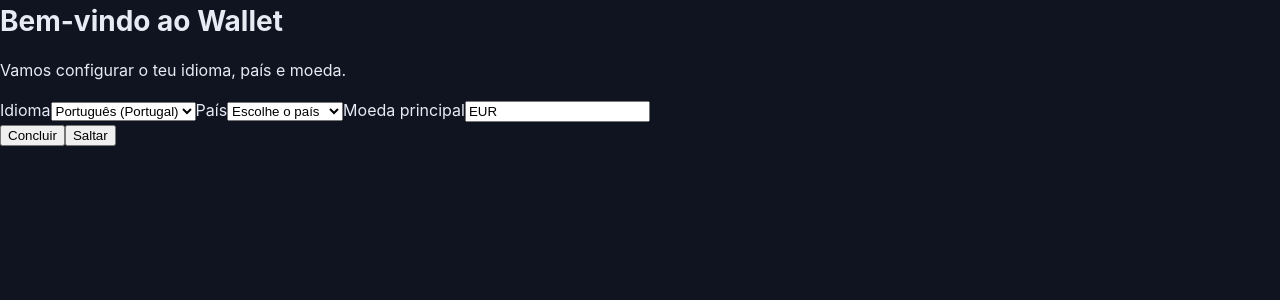
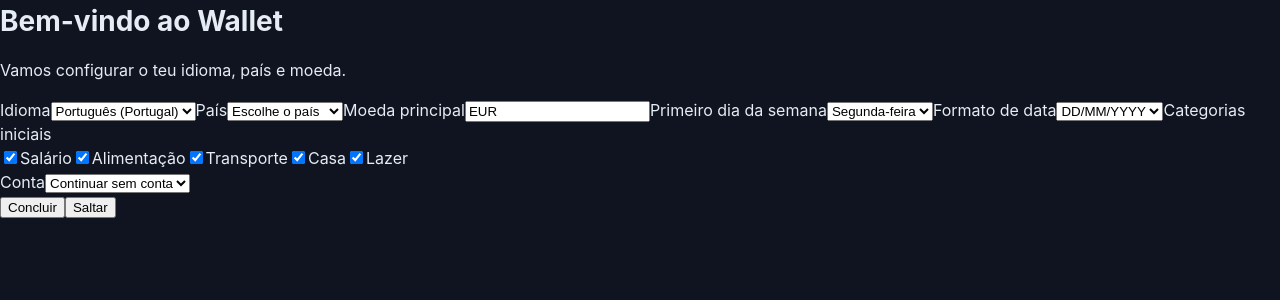
Before and after one commit to therealsyk/futurepal-app, a React (Vite) app: page /definicoes in a window 1280 px wide. Shown: the top 300 px of the page. Built offline with nearby package versions, Linux system fonts and the light colour scheme.

Commit message:
Passo 4: Setup Wizard completo (6 passos SPEC) + firstDayOfWeek/dateFormat/account na core, helpers startOfWeek/formatDateByConvention com testes; UI testada com Playwright

```diff
--- a/src/core/locale.ts
+++ b/src/core/locale.ts
@@ -5,7 +5,7 @@ export interface CountryInfo {
   currency: string; // ISO 4217
   language: string; // i18n key used by the app (pt-PT, pt-BR, en, es, fr)
   firstDayOfWeek: number; // 0 = Sunday .. 6 = Saturday (matches JS Date.getDay())
-  dateFormat: string; // 'DMY' | 'MDY' | 'YMD'
+  dateFormat: 'DMY' | 'MDY' | 'YMD';
 }
 
 // firstDayOfWeek convention: 0 = Sunday .. 6 = Saturday (JS Date.getDay()).
@@ -48,6 +48,29 @@ export function formatDate(date: Date | string, locale: string): string {
   return new Intl.DateTimeFormat(locale).format(d);
 }
 
+// Returns the ISO date of the first day of the week containing `date`,
+// using firstDayOfWeek (0 = Sunday .. 6 = Saturday). Pure logic for calendar UI.
+export function startOfWeek(date: Date | string, firstDayOfWeek: number): Date {
+  const d = typeof date === 'string' ? new Date(date + (date.length === 10 ? 'T00:00:00' : '')) : new Date(date);
+  const day = d.getDay();
+  const offset = (day - firstDayOfWeek + 7) % 7;
+  const start = new Date(d);
+  start.setDate(d.getDate() - offset);
+  start.setHours(0, 0, 0, 0);
+  return start;
+}
+
+// Formats a date according to the country's dateFormat convention (DMY/MDY/YMD).
+export function formatDateByConvention(date: Date | string, format: 'DMY' | 'MDY' | 'YMD'): string {
+  const d = typeof date === 'string' ? new Date(date + (date.length === 10 ? 'T00:00:00' : '')) : date;
+  const dd = String(d.getDate()).padStart(2, '0');
+  const mm = String(d.getMonth() + 1).padStart(2, '0');
+  const yyyy = String(d.getFullYear());
+  if (format === 'YMD') return `${yyyy}-${mm}-${dd}`;
+  if (format === 'MDY') return `${mm}/${dd}/${yyyy}`;
+  return `${dd}/${mm}/${yyyy}`;
+}
+
 export function countryName(code: string, locale: string): string {
   try {
     const display = new Intl.DisplayNames([locale], { type: 'region' });
--- a/src/core/settings.ts
+++ b/src/core/settings.ts
@@ -7,6 +7,9 @@ export interface AppSettings {
   country: string; // ISO alpha-2, empty until chosen in the wizard
   currency: string; // ISO 4217 main currency
   theme: 'dark' | 'light';
+  firstDayOfWeek: number; // 0 = Sunday .. 6 = Saturday (JS Date.getDay())
+  dateFormat: 'DMY' | 'MDY' | 'YMD';
+  account: 'none' | 'created' | 'signedin'; // auth choice from the wizard
 }
 
 const STORAGE_KEY = 'wallet.settings';
@@ -16,6 +19,9 @@ export const DEFAULT_SETTINGS: AppSettings = {
   country: '',
   currency: 'EUR',
   theme: 'dark',
+  firstDayOfWeek: 1,
+  dateFormat: 'DMY',
+  account: 'none',
 };
 
 export function loadSettings(): AppSettings {
@@ -49,7 +55,13 @@ export function applyLanguage(language: string): void {
 export function applyCountry(settings: AppSettings, countryCode: string): AppSettings {
   const info = getCountry(countryCode);
   if (!info) return settings;
-  const next: AppSettings = { ...settings, country: info.code, currency: info.currency };
+  const next: AppSettings = {
+    ...settings,
+    country: info.code,
+    currency: info.currency,
+    firstDayOfWeek: info.firstDayOfWeek,
+    dateFormat: info.dateFormat,
+  };
   // Only auto-switch language if the user has not explicitly picked one yet (wizard flow).
   if (!settings.language || settings.language === DEFAULT_SETTINGS.language) {
     const supported = ['pt-PT', 'pt-BR', 'en', 'es', 'fr'];
--- a/src/i18n/en.json
+++ b/src/i18n/en.json
@@ -68,7 +68,20 @@
     "currency": "Main currency",
     "finish": "Finish",
     "skip": "Skip",
-    "defaultCategories": "Starting categories"
+    "firstDay": "First day of the week",
+    "firstDaySunday": "Sunday",
+    "firstDayMonday": "Monday",
+    "dateFormat": "Date format",
+    "categories": "Starting categories",
+    "catSalary": "Salary",
+    "catFood": "Food",
+    "catTransport": "Transport",
+    "catHome": "Home",
+    "catFun": "Leisure",
+    "account": "Account",
+    "accountNone": "Continue without an account",
+    "accountCreate": "Create account",
+    "accountLogin": "Sign in"
   },
   "demo": {
     "title": "Component demo",
--- a/src/i18n/es.json
+++ b/src/i18n/es.json
@@ -68,7 +68,20 @@
     "currency": "Moneda principal",
     "finish": "Finalizar",
     "skip": "Saltar",
-    "defaultCategories": "Categorías iniciales"
+    "firstDay": "Primer día de la semana",
+    "firstDaySunday": "Domingo",
+    "firstDayMonday": "Lunes",
+    "dateFormat": "Formato de fecha",
+    "categories": "Categorías iniciales",
+    "catSalary": "Salario",
+    "catFood": "Alimentación",
+    "catTransport": "Transporte",
+    "catHome": "Casa",
+    "catFun": "Ocio",
+    "account": "Cuenta",
+    "accountNone": "Continuar sin cuenta",
+    "accountCreate": "Crear cuenta",
+    "accountLogin": "Iniciar sesión"
   },
   "demo": {
     "title": "Demostración de componentes",
--- a/src/i18n/fr.json
+++ b/src/i18n/fr.json
@@ -68,7 +68,20 @@
     "currency": "Monnaie principale",
     "finish": "Terminer",
     "skip": "Passer",
-    "defaultCategories": "Catégories initiales"
+    "firstDay": "Premier jour de la semaine",
+    "firstDaySunday": "Dimanche",
+    "firstDayMonday": "Lundi",
+    "dateFormat": "Format de date",
+    "categories": "Catégories initiales",
+    "catSalary": "Salaire",
+    "catFood": "Alimentation",
+    "catTransport": "Transport",
+    "catHome": "Maison",
+    "catFun": "Loisirs",
+    "account": "Compte",
+    "accountNone": "Continuer sans compte",
+    "accountCreate": "Créer un compte",
+    "accountLogin": "Se connecter"
   },
   "demo": {
     "title": "Démonstration des composants",
--- a/src/i18n/pt-BR.json
+++ b/src/i18n/pt-BR.json
@@ -68,7 +68,20 @@
     "currency": "Moeda principal",
     "finish": "Concluir",
     "skip": "Pular",
-    "defaultCategories": "Categorias iniciais"
+    "firstDay": "Primeiro dia da semana",
+    "firstDaySunday": "Domingo",
+    "firstDayMonday": "Segunda-feira",
+    "dateFormat": "Formato de data",
+    "categories": "Categorias iniciais",
+    "catSalary": "Salário",
+    "catFood": "Alimentação",
+    "catTransport": "Transporte",
+    "catHome": "Casa",
+    "catFun": "Lazer",
+    "account": "Conta",
+    "accountNone": "Continuar sem conta",
+    "accountCreate": "Criar conta",
+    "accountLogin": "Entrar"
   },
   "demo": {
     "title": "Demonstração de componentes",
--- a/src/i18n/pt-PT.json
+++ b/src/i18n/pt-PT.json
@@ -68,7 +68,20 @@
     "currency": "Moeda principal",
     "finish": "Concluir",
     "skip": "Saltar",
-    "defaultCategories": "Categorias iniciais"
+    "firstDay": "Primeiro dia da semana",
+    "firstDaySunday": "Domingo",
+    "firstDayMonday": "Segunda-feira",
+    "dateFormat": "Formato de data",
+    "categories": "Categorias iniciais",
+    "catSalary": "Salário",
+    "catFood": "Alimentação",
+    "catTransport": "Transporte",
+    "catHome": "Casa",
+    "catFun": "Lazer",
+    "account": "Conta",
+    "accountNone": "Continuar sem conta",
+    "accountCreate": "Criar conta",
+    "accountLogin": "Entrar"
   },
   "demo": {
     "title": "Demonstração de componentes",
--- a/src/pages/SetupWizard.tsx
+++ b/src/pages/SetupWizard.tsx
@@ -11,37 +11,59 @@ const LANGUAGES = [
   { code: 'fr', label: 'Français' },
 ];
 
+const DEFAULT_CATEGORY_KEYS = ['setup.catSalary', 'setup.catFood', 'setup.catTransport', 'setup.catHome', 'setup.catFun'];
+
 export default function SetupWizard({ onDone }: { onDone: (settings: AppSettings) => void }) {
   const { t, i18n } = useTranslation();
   const settings = loadSettings();
+
   const [language, setLanguage] = useState(settings.language);
   const [country, setCountry] = useState('');
   const [currency, setCurrency] = useState(settings.currency);
+  const [firstDayOfWeek, setFirstDayOfWeek] = useState(settings.firstDayOfWeek);
+  const [dateFormat, setDateFormat] = useState(settings.dateFormat);
+  const [categories, setCategories] = useState<string[]>(DEFAULT_CATEGORY_KEYS.slice());
+  const [account, setAccount] = useState<'none' | 'created' | 'signedin'>('none');
 
   function pickCountry(code: string) {
     if (!code) return;
     setCountry(code);
     const info = COUNTRIES.find((c) => c.code === code);
-    if (info) setCurrency(info.currency);
+    if (info) {
+      setCurrency(info.currency);
+      setFirstDayOfWeek(info.firstDayOfWeek);
+      setDateFormat(info.dateFormat);
+    }
+  }
+
+  function toggleCategory(key: string) {
+    setCategories((prev) => (prev.includes(key) ? prev.filter((k) => k !== key) : [...prev, key]));
+  }
+
+  function buildSettings(finalCountry: string): AppSettings {
+    const info = COUNTRIES.find((c) => c.code === finalCountry);
+    return {
+      language,
+      country: finalCountry,
+      currency: info ? info.currency : currency,
+      theme: settings.theme,
+      firstDayOfWeek,
+      dateFormat,
+      account,
+    };
   }
 
   function finish() {
     // Compute the final country locally so we never depend on setState timing.
     const finalCountry = country || 'PT';
-    const info = COUNTRIES.find((c) => c.code === finalCountry);
-    const next: AppSettings = {
-      language,
-      country: finalCountry,
-      currency: info ? info.currency : currency,
-      theme: settings.theme,
-    };
+    const next = buildSettings(finalCountry);
     saveSettings(next);
     onDone(next);
   }
 
   function skip() {
     // Persist a default country so the wizard does not reappear.
-    const next: AppSettings = { ...settings, country: 'PT' };
+    const next = buildSettings('PT');
     saveSettings(next);
     onDone(next);
   }
@@ -51,8 +73,9 @@ export default function SetupWizard({ onDone }: { onDone: (settings: AppSettings
       <h1 className="page-title">{t('setup.welcome')}</h1>
       <p>{t('setup.intro')}</p>
 
-      <label>{t('setup.language')}</label>
+      <label htmlFor="setup-language">{t('setup.language')}</label>
       <select
+        id="setup-language"
         value={language}
         onChange={(e) => {
           setLanguage(e.target.value);
@@ -64,16 +87,46 @@ export default function SetupWizard({ onDone }: { onDone: (settings: AppSettings
         ))}
       </select>
 
-      <label>{t('setup.country')}</label>
-      <select value={country} onChange={(e) => pickCountry(e.target.value)}>
+      <label htmlFor="setup-country">{t('setup.country')}</label>
+      <select id="setup-country" value={country} onChange={(e) => pickCountry(e.target.value)}>
         <option value="">{t('setup.chooseCountry')}</option>
         {COUNTRIES.map((c) => (
           <option key={c.code} value={c.code}>{countryName(c.code, language)}</option>
         ))}
       </select>
 
-      <label>{t('setup.currency')}</label>
-      <input type="text" value={currency} onChange={(e) => setCurrency(e.target.value)} />
+      <label htmlFor="setup-currency">{t('setup.currency')}</label>
+      <input id="setup-currency" type="text" value={currency} onChange={(e) => setCurrency(e.target.value)} />
+
+      <label htmlFor="setup-firstday">{t('setup.firstDay')}</label>
+      <select id="setup-firstday" value={firstDayOfWeek} onChange={(e) => setFirstDayOfWeek(Number(e.target.value))}>
+        <option value="0">{t('setup.firstDaySunday')}</option>
+        <option value="1">{t('setup.firstDayMonday')}</option>
+      </select>
+
+      <label htmlFor="setup-dateformat">{t('setup.dateFormat')}</label>
+      <select id="setup-dateformat" value={dateFormat} onChange={(e) => setDateFormat(e.target.value as 'DMY' | 'MDY' | 'YMD')}>
+        <option value="DMY">DD/MM/YYYY</option>
+        <option value="MDY">MM/DD/YYYY</option>
+        <option value="YMD">YYYY-MM-DD</option>
+      </select>
+
+      <label>{t('setup.categories')}</label>
+      <div className="wizard-categories">
+        {DEFAULT_CATEGORY_KEYS.map((key) => (
+          <label key={key} className="wizard-cat">
+            <input type="checkbox" checked={categories.includes(key)} onChange={() => toggleCategory(key)} />
+            <span>{t(key)}</span>
+          </label>
+        ))}
+      </div>
+
+      <label htmlFor="setup-account">{t('setup.account')}</label>
+      <select id="setup-account" value={account} onChange={(e) => setAccount(e.target.value as 'none' | 'created' | 'signedin')}>
+        <option value="none">{t('setup.accountNone')}</option>
+        <option value="created">{t('setup.accountCreate')}</option>
+        <option value="signedin">{t('setup.accountLogin')}</option>
+      </select>
 
       <div className="wizard-actions">
         <button className="btn primary" data-testid="finish-btn" onClick={finish}>{t('setup.finish')}</button>
```
Also changed, not shown: src/pages/Settings.tsx (+8 -8 lines), 1 other file (tests, documents, lock files or other folders).
